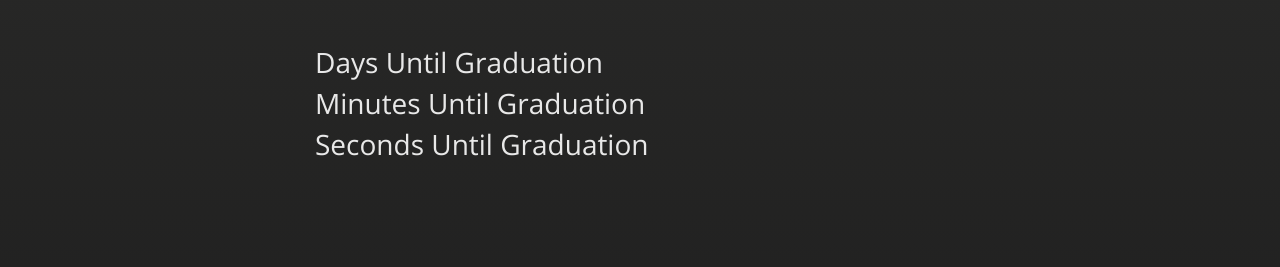
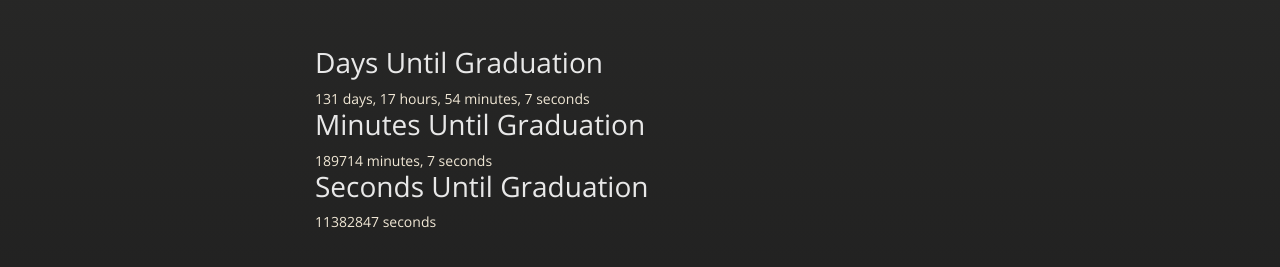
Before and after one commit to delasteve/countdown, a plain HTML site: page index.html in a window 1280 px wide. Shown: the part 187-454 px from the top of the page. Drawn offline with nearby package versions, Linux system fonts and the light colour scheme.

Commit message:
Update index.html

```diff
--- a/index.html
+++ b/index.html
@@ -8,6 +8,7 @@
     <link rel="stylesheet" href="stylesheets/pygment_trac.css">
     <script src="https://ajax.googleapis.com/ajax/libs/jquery/1.7.1/jquery.min.js"></script>
     <script src="javascripts/respond.js"></script>
+    <script src="javascripts/graduation.js"></script>
     <!--[if lt IE 9]>
       <script src="//html5shiv.googlecode.com/svn/trunk/html5.js"></script>
     <![endif]-->
```
